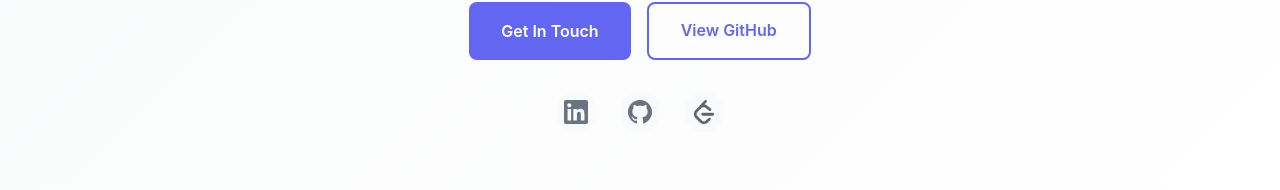
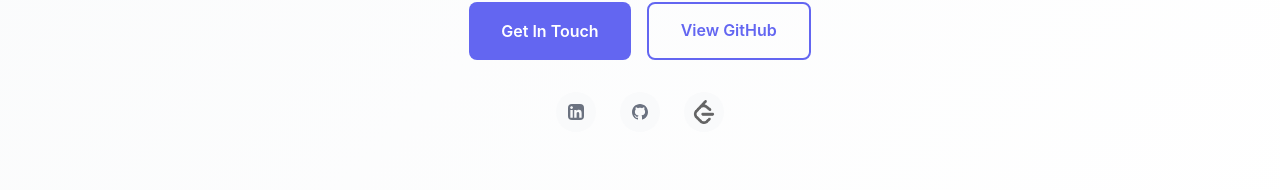
Before and after one commit to curiosityr0ver/Portfolio, a React (Vite) app: page / in a window 1280 px wide. Shown: the part 508-698 px from the top of the page. Built offline with nearby package versions, Linux system fonts and the light colour scheme.

Commit message:
linkedin icon corner radius

```diff
--- a/src/App.css
+++ b/src/App.css
@@ -400,6 +400,12 @@
   background: var(--bg-secondary);
 }
 
+.social-links a svg {
+  border-radius: 8px;
+  padding: 4px;
+  overflow: hidden;
+}
+
 .social-links a:hover {
   color: var(--primary-color);
   background: var(--bg-tertiary);
```
